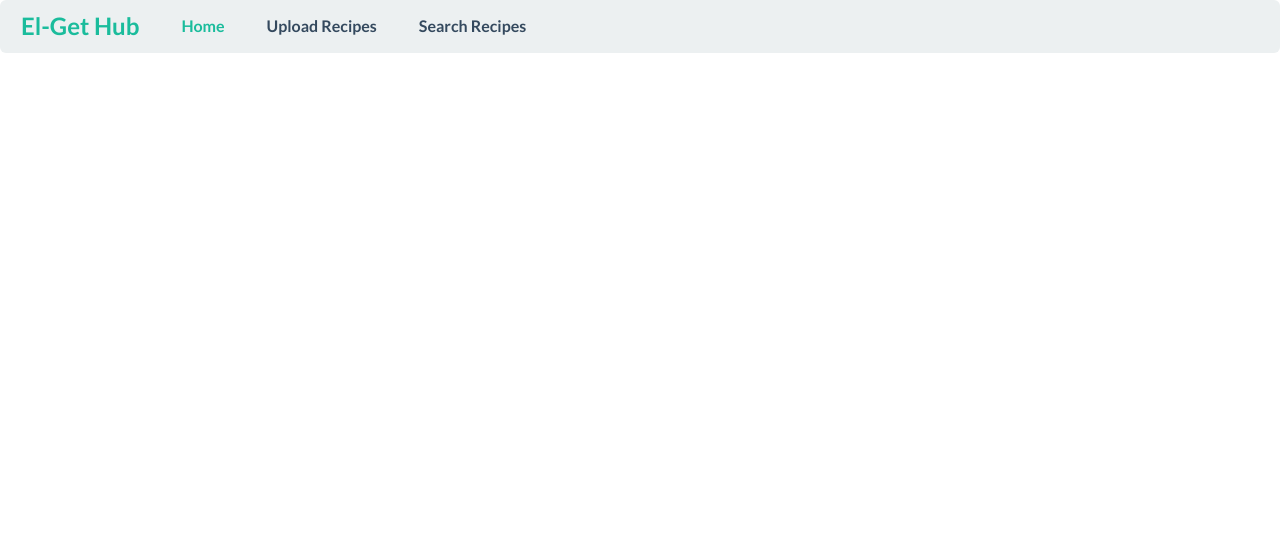
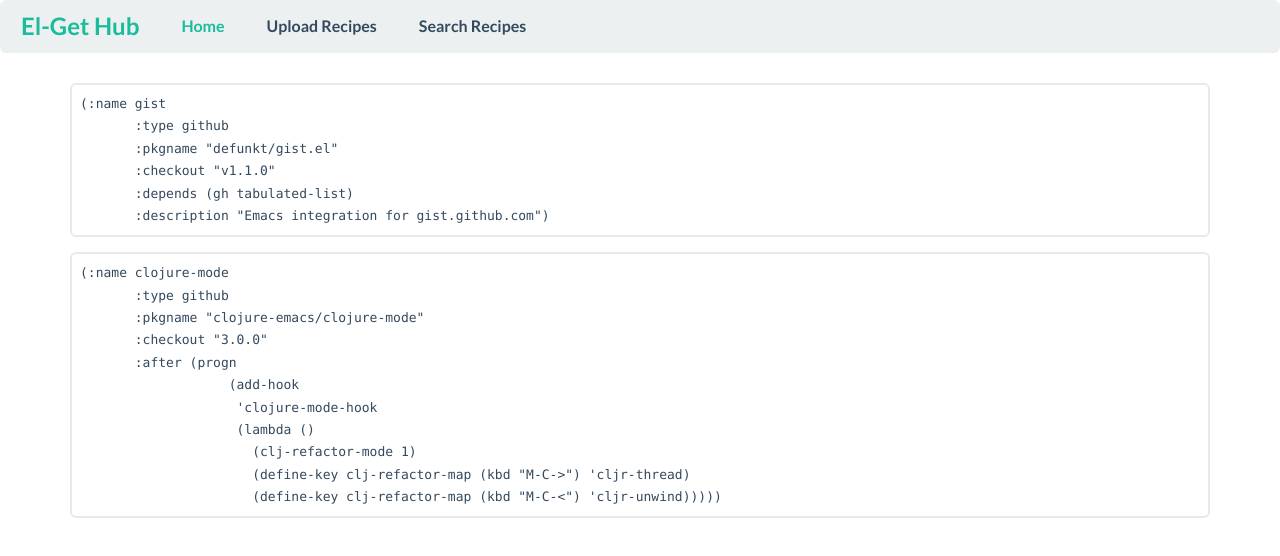
Before and after one commit to escherize/el-get-hub, a website: page resources/public/template.html in a window 1280 px wide. Drawn offline with Linux system fonts and the light colour scheme.

Commit message:
Fixed regex to split recipe kvs

```diff
--- a/resources/public/template.html
+++ b/resources/public/template.html
@@ -32,8 +32,29 @@
     <div class="container">
       <!-- Start Content =============================================-->
 
+<pre>
+(:name gist
+       :type github
+       :pkgname "defunkt/gist.el"
+       :checkout "v1.1.0"
+       :depends (gh tabulated-list)
+       :description "Emacs integration for gist.github.com")
+</pre>
+<pre>
+(:name clojure-mode
+       :type github
+       :pkgname "clojure-emacs/clojure-mode"
+       :checkout "3.0.0"
+       :after (progn
+                   (add-hook
+                    'clojure-mode-hook
+                    (lambda ()
+                      (clj-refactor-mode 1)
+                      (define-key clj-refactor-map (kbd "M-C->") 'cljr-thread)
+                      (define-key clj-refactor-map (kbd "M-C-<") 'cljr-unwind)))))
+</pre>
+
       <!-- End Content ===============================================-->
-      <!-- Load JS here for greater good =============================-->
       <script src="js/jquery-1.8.3.min.js"></script>
       <script src="js/jquery-ui-1.10.3.custom.min.js"></script>
       <script src="js/jquery.ui.touch-punch.min.js"></script>
```
Also changed, not shown: 3 other files.
